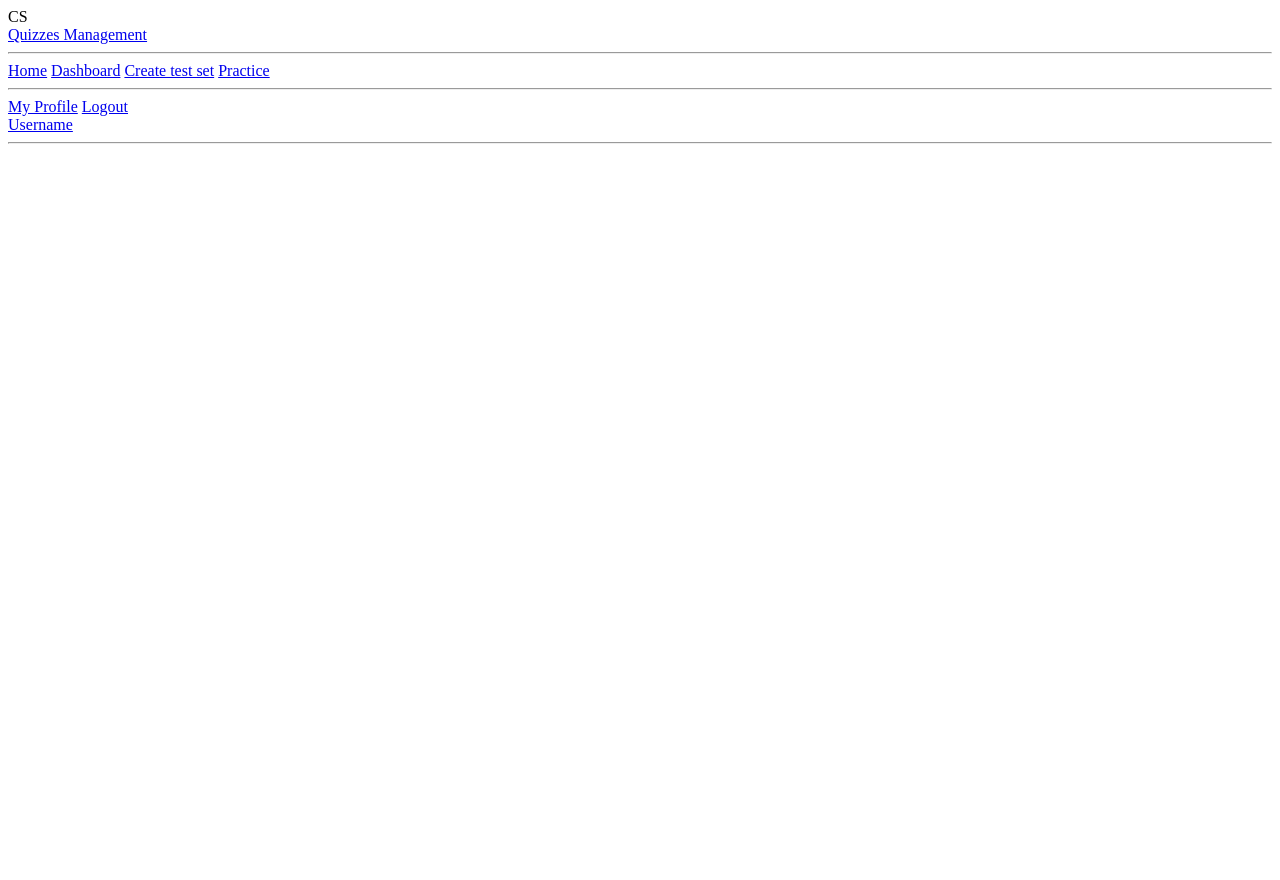
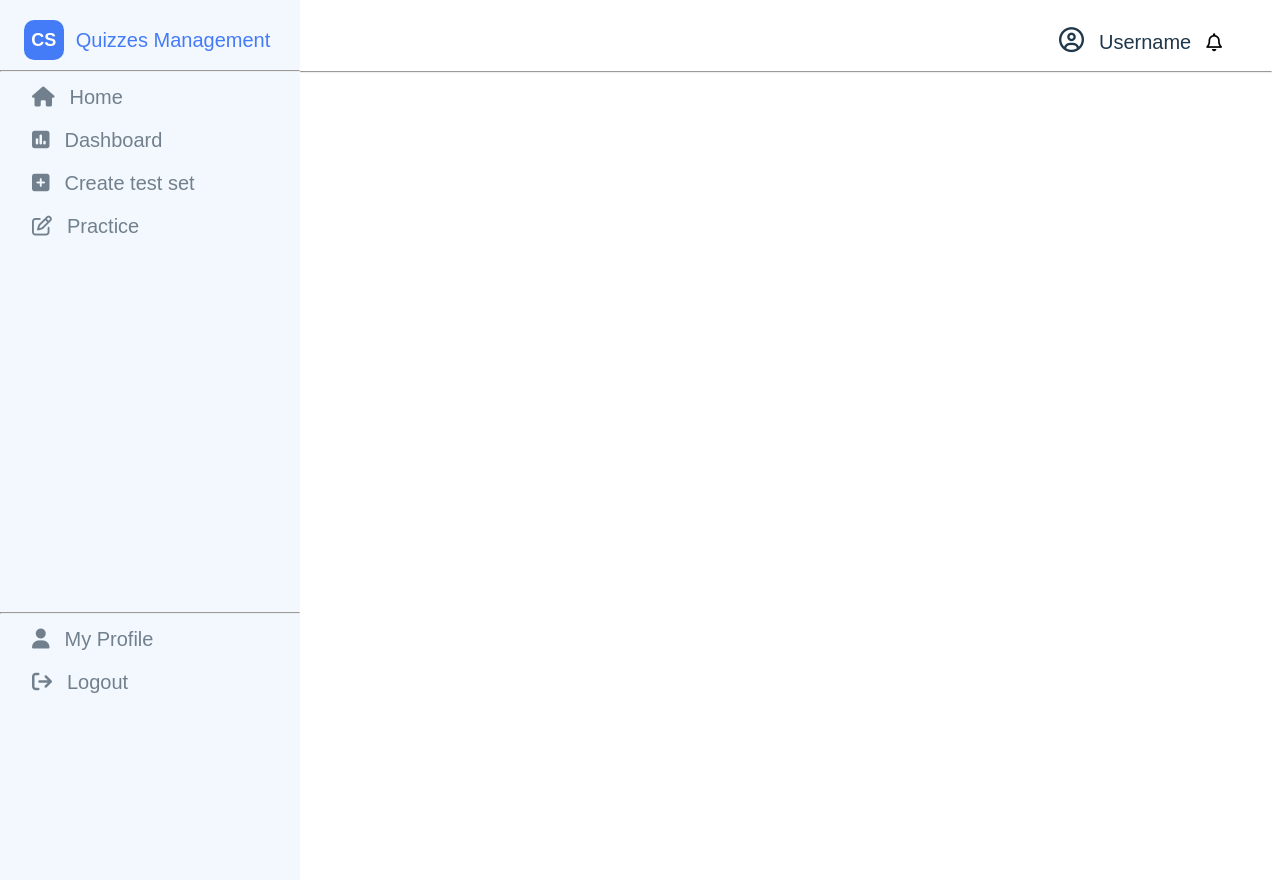
Before and after one commit to Putthakun/QuizzesManagementProject, a Django app: page /subject/ in a window 1280 px wide. Run offline with Django 5.2, Linux system fonts and the light colour scheme; some libraries are stand-ins or nearby versions.

Commit message:
Add navbar css to subject page

```diff
--- a/mysite/blog/templates/blog/home.html
+++ b/mysite/blog/templates/blog/home.html
@@ -10,7 +10,7 @@
     <link rel="stylesheet" href="home.css">
 </head>
 
-<style lang="home">
+<style>
     body {
         font-family: sans-serif;
     }
--- a/mysite/blog/templates/blog/subject.html
+++ b/mysite/blog/templates/blog/subject.html
@@ -5,8 +5,116 @@
     <meta name="viewport" content="width=device-width, initial-scale=1.0">
     <title>Subject</title>
 
+    <link rel="stylesheet" href="https://cdnjs.cloudflare.com/ajax/libs/font-awesome/6.6.0/css/all.min.css" integrity="sha512-Kc323vGBEqzTmouAECnVceyQqyqdsSiqLQISBL29aUW4U/M7pSPA/gEUZQqv1cwx4OnYxTxve5UMg5GT6L4JJg==" crossorigin="anonymous" referrerpolicy="no-referrer" />
+
     <link rel="stylesheet" href="/css/subject.css">
 </head>
+<style>
+    body {
+        font-family: sans-serif;
+    }
+    .nav_home{
+        height: 100%;
+        width: 300px;
+        position: fixed;
+        z-index: 1;
+        top: 0;
+        left: 0;
+        background-color: #F3F8FF;
+        overflow-x: hidden;
+        padding-top: 20px;
+    }
+    .nav_home a{
+        padding: 6px 6px 6px 32px;
+        text-decoration: none;
+        font-size: 20px;
+        color: #71808C;
+        display: block;
+    }
+    .nav_home a i{
+        margin-right: 15px;
+        margin-bottom: 10px;
+    }
+    .nav_home a:hover{
+        color: #447BF7;
+    }
+    .nav_home_head{
+        display: flex;
+        justify-content: center;
+        align-items: center;
+        margin-bottom: 10px;
+    }
+    .nav_home_head a{
+        color: #447BF7;
+    }
+    .nav_home_tail{
+        margin-top: 120%;
+    }
+
+    .left_main{
+        height: 100%;
+        width: 300px;
+    }
+
+    .main_home{
+        padding-top: 20px;
+    }
+    .main_home_head{
+        font-size: 18px;
+        text-align: right;
+        margin-bottom: 17px;
+        margin-right: 50px;
+    }
+    .main_home_head a{
+        color: #1F384C;
+        font-size: 20px;
+        text-decoration: none;
+        margin-right: 10px;
+    }
+    .main_home_head a i{
+        margin-right: 15px;
+        font-size: 25px;
+    }
+    .main_home_head p{
+        font-size: 15px;
+    }
+    .circle {
+    display: flex;
+    margin-top: 8%;
+    margin-left: 30%;
+    /* background-color: red; */
+    height: 150px;
+}
+.block_circle{
+    width: 200px;
+    display: flex;
+    flex-direction: column;
+    /* background-color:#55e214; */
+    justify-content: center;
+    align-items: center;
+}
+.dot{
+    height: 85px;
+    width: 85px;
+    background-color: #C6DBFF;
+    border-radius: 50%;
+}
+
+.cs{
+    width: 40px;
+    height: 40px;
+    background-color: #447BF7;
+    color: #fff;
+    display: flex;
+    justify-content: center;
+    align-items: center;
+    font-size: 18px;
+    font-weight: bold;
+    border-radius: 10px;
+    margin-right: -20px;
+}
+
+</style>
 <body>
     <div class="nav_home">
         <div class="nav_home_head">
```
